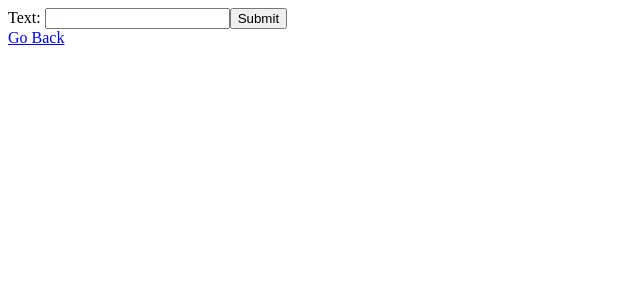
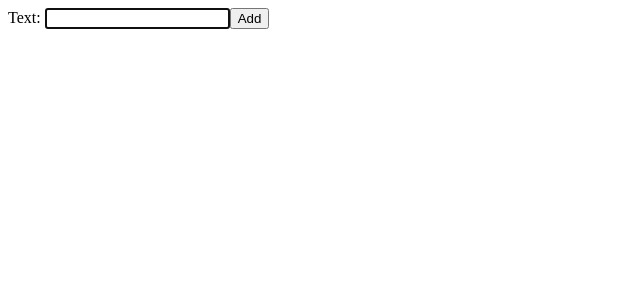
Before and after one commit to DeeshanSharma/creeid, a React (Create React App) app in the folder client/: page /ideas/1/thread/new in a window 1280 px wide. Shown: the top 300 px of the page, without its empty margins (0-640 px from the left). Built offline with nearby package versions, Linux system fonts and the light colour scheme.

Commit message:
✨ feat: functionality to add thread from same page

```diff
--- a/client/src/components/Idea.jsx
+++ b/client/src/components/Idea.jsx
@@ -1,11 +1,12 @@
 import React, { useState } from "react";
-import { Link } from "react-router-dom";
 import axios from "axios";
 import Thread from "./Thread";
+import NewThread from "./NewThread";
 
 function Idea(props) {
 	const [idea, setIdea] = useState(props.idea);
 	const [toggleEdit, setToggleEdit] = useState(false);
+	const [addThread, setAddThread] = useState(false);
 
 	function onChange(event) {
 		const { name, value } = event.target;
@@ -40,6 +41,14 @@ function Idea(props) {
 			.catch((err) => console.log(err.response.data.notDeleted));
 	}
 
+	function exitEdit(event, exitHandleFunction) {
+		if (event.key === "Escape") {
+			exitHandleFunction(false);
+			event.preventDefault();
+			event.stopPropagation();
+		}
+	}
+
 	return (
 		<>
 			{!toggleEdit ? (
@@ -47,24 +56,9 @@ function Idea(props) {
 					<h1>{idea.title}</h1>
 					<span>{new Date(idea.date).toLocaleString("en-US", { weekday: "short", year: "numeric", month: "short", day: "numeric" })}</span>
 					<p>{idea.description}</p>
-					{idea.thread.length !== 0 &&
-						idea.thread.map((thread) => {
-							return <Thread key={thread._id} thread={thread} ideaId={idea._id} />;
-						})}
-					<Link to={`/ideas/${idea._id}/thread/new`}>New Thread</Link>
-					<button onClick={() => onDelete(idea._id)}>Delete</button>
 				</div>
 			) : (
-				<form
-					autoComplete="off"
-					onSubmit={(event) => onSubmit(event)}
-					onKeyDown={(event) => {
-						if (event.key === "Escape") {
-							setToggleEdit(false);
-							event.preventDefault();
-							event.stopPropagation();
-						}
-					}}>
+				<form autoComplete="off" onSubmit={(event) => onSubmit(event, setToggleEdit)} onKeyDown={(event) => exitEdit(event, setToggleEdit)}>
 					<label htmlFor="title">Title:</label>
 					<input type="text" autoFocus={true} name="title" value={idea.title} onChange={(event) => onChange(event)} />
 					<label htmlFor="description">Description:</label>
@@ -72,6 +66,12 @@ function Idea(props) {
 					<button type="submit">Update</button>
 				</form>
 			)}
+			{idea.thread.length !== 0 &&
+				idea.thread.map((thread, index) => {
+					return <Thread key={index} thread={thread} ideaId={idea._id} />;
+				})}
+			{!addThread ? <button onClick={() => setAddThread(true)}>New Thread</button> : <NewThread ideaId={idea._id} exitEdit={exitEdit} setAddThread={setAddThread} />}
+			<button onClick={() => onDelete(idea._id)}>Delete</button>
 		</>
 	);
 }
--- a/client/src/components/NewThread.jsx
+++ b/client/src/components/NewThread.jsx
@@ -1,6 +1,5 @@
 import React, { useState } from "react";
 import axios from "axios";
-import { Link } from "react-router-dom";
 
 function NewThread(props) {
 	const threadStructure = {
@@ -24,24 +23,21 @@ function NewThread(props) {
 		};
 
 		axios
-			.patch(`/api/ideas/${props.match.params.id}/thread/new`, newThread)
+			.patch(`/api/ideas/${props.ideaId}/thread/new`, newThread)
 			.then((res) => {
 				console.log(res.data.created);
 				setThread(threadStructure);
-				props.history.push("/");
+				window.location.reload(true);
 			})
 			.catch((err) => console.log(err.response.data.notCreated));
 	}
 
 	return (
-		<>
-			<form autoComplete="off" onSubmit={(event) => onSubmit(event)}>
-				<label htmlFor="text">Text: </label>
-				<input type="text" name="text" value={thread.text} onChange={(event) => onChange(event)} />
-				<button type="submit">Submit</button>
-			</form>
-			<Link to="/">Go Back</Link>
-		</>
+		<form autoComplete="off" onSubmit={(event) => onSubmit(event)} onKeyDown={(event) => props.exitEdit(event, props.setAddThread)}>
+			<label htmlFor="text">Text: </label>
+			<input type="text" autoFocus={true} name="text" value={thread.text} onChange={(event) => onChange(event)} />
+			<button type="submit">Add</button>
+		</form>
 	);
 }
 
```
